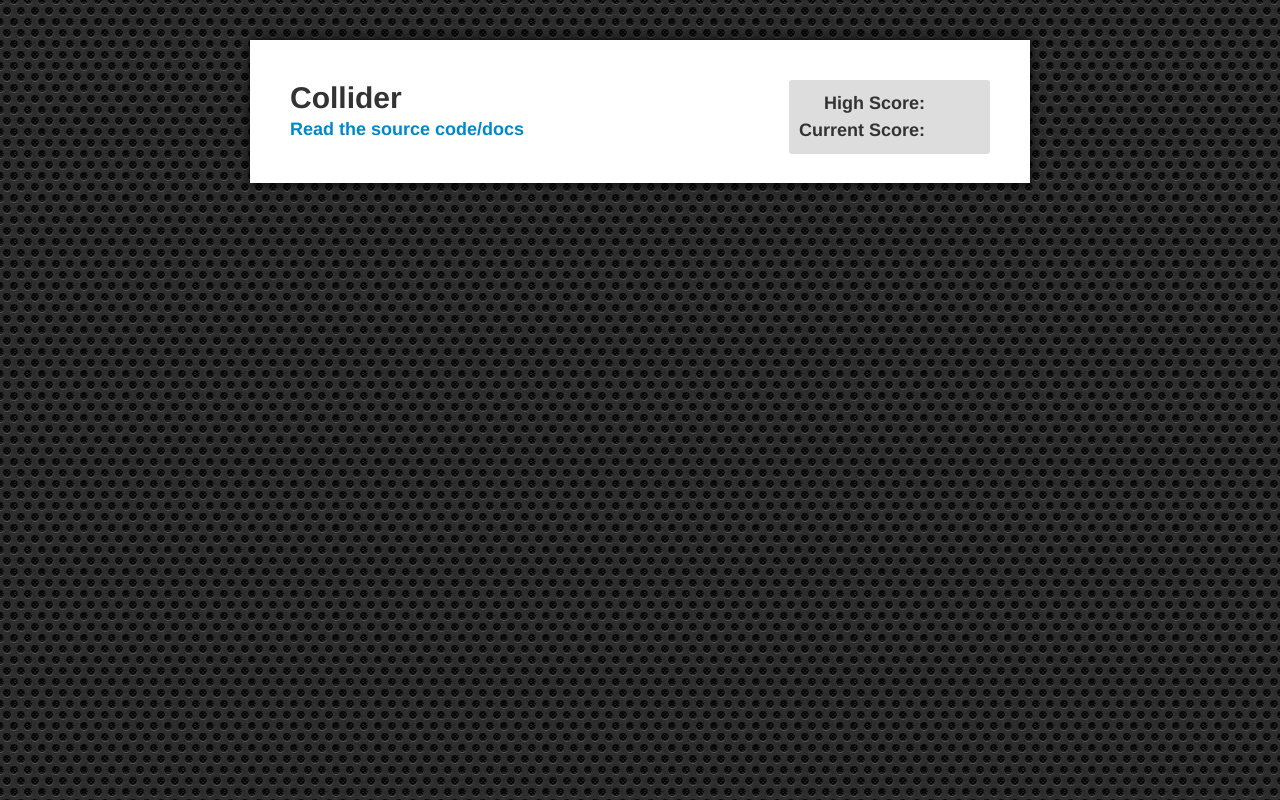
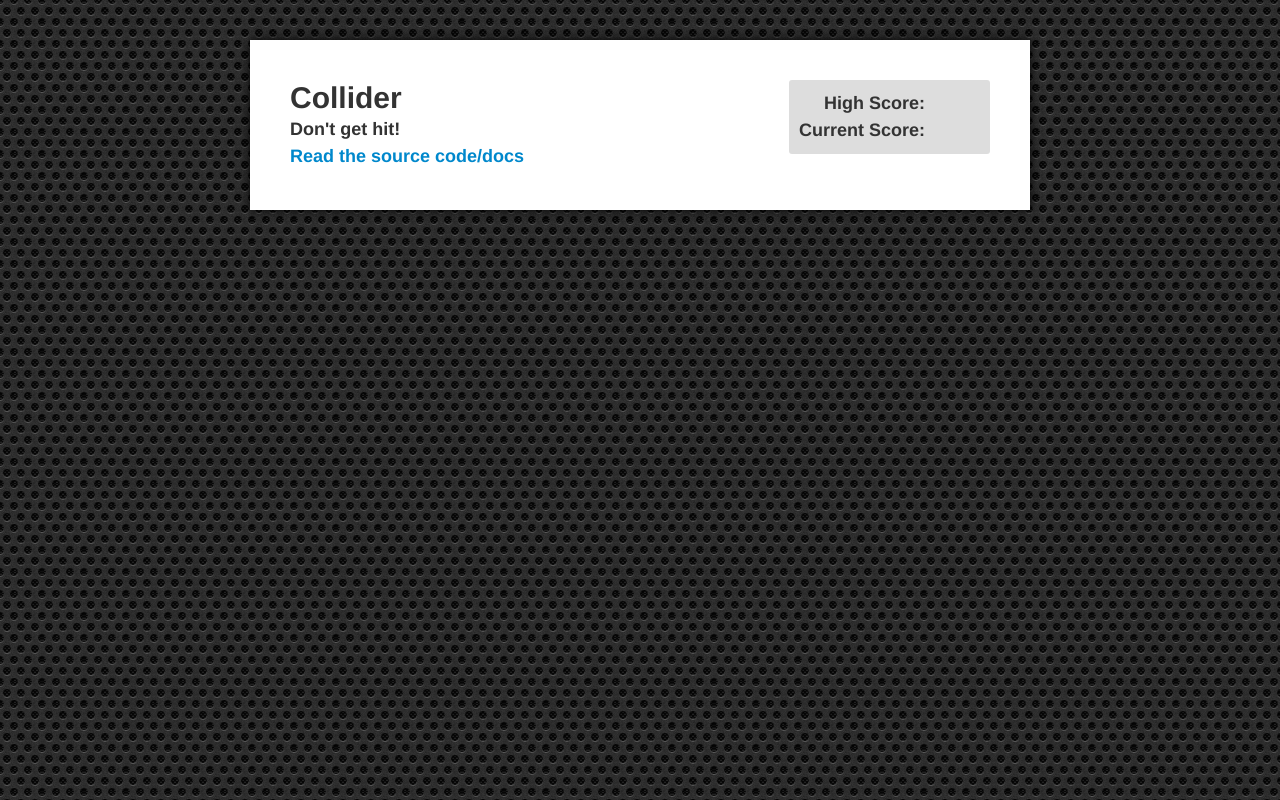
Before and after one commit to latentflip/LearningD3, a plain HTML site: page collider/index.html in a window 1280 px wide. Drawn offline with nearby package versions, Linux system fonts and the light colour scheme.

Commit message:
Added subtitle

```diff
--- a/collider/index.html
+++ b/collider/index.html
@@ -78,6 +78,7 @@
   <body>
     <div class='container'>
       <h1>Collider</h1>
+      <h3>Don't get hit!</h3>
       <h3><a href='docs/collider.html'>Read the source code/docs</a></h3>
 
       <div id='scores'>
```
